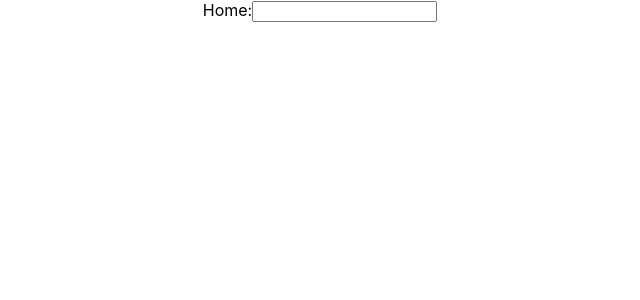
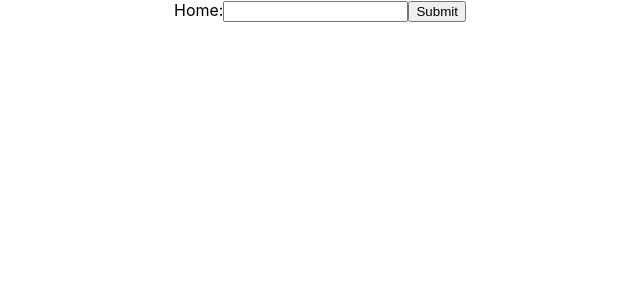
Before and after one commit to darintrimillos/ma-form-ui, a React (Create React App) app: page / in a window 1280 px wide. Shown: the top 300 px of the page, without its empty margins (320-960 px from the left). Built offline with nearby package versions, Linux system fonts and the light colour scheme.

Commit message:
add form, submit button

```diff
--- a/src/App.js
+++ b/src/App.js
@@ -4,8 +4,14 @@
 function App() {
   const [name, setName] = useState("");
 
+  const handleSubmit = (e) => {
+    e.preventDefault();
+    alert("submitted");
+  }
+
   return (
     <div className="App">
+      <form onSubmit={handleSubmit}>
         <label htmlFor="name">Home:</label>
         <input
           type="text"
@@ -16,6 +22,9 @@
           aria-required="true"
           required
         />
+
+        <input className="submit" type="submit" value="Submit" />
+      </form>
     </div>
   );
 }
```
Lines whose indentation alone changed are shown as unchanged.
